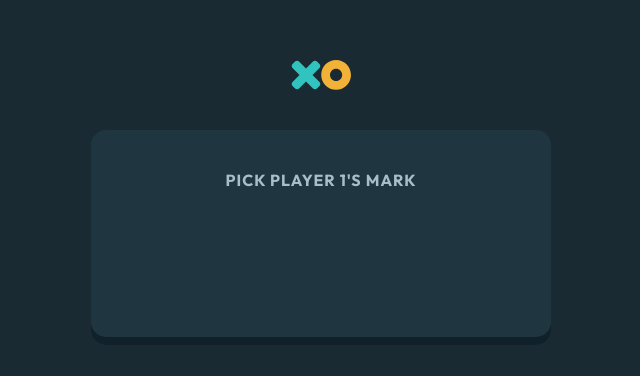
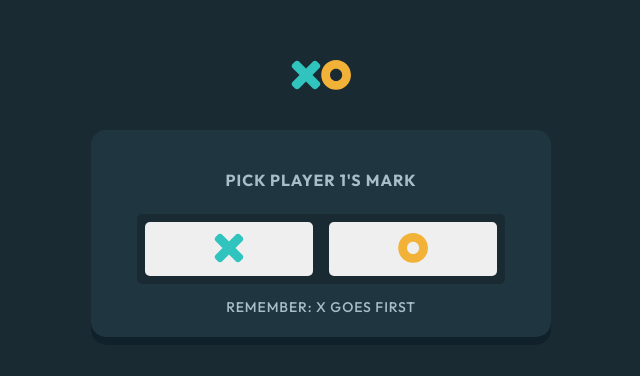
Before and after one commit to MasonBoom/Tic-Tac-Toe-React, a React (Create React App) app: page / in a window 1280 px wide. Shown: the part 180-556 px from the top of the page, without its empty margins (319-959 px from the left). Built offline with nearby package versions, Linux system fonts and the light colour scheme.

Commit message:
completed modal

```diff
--- a/src/pages/mainPage/MainPage.js
+++ b/src/pages/mainPage/MainPage.js
@@ -5,6 +5,9 @@ import {
     ColoredIcon,
     SelectionModal,
     Header,
+    ButtonDiv,
+    SubHeader,
+    ModalButton,
 } from './mainpage.styles';
 import x from '../../assets/x.svg';
 import o from '../../assets/o.svg';
@@ -18,6 +21,15 @@ const MainPage = () => {
             </IconRow>
             <SelectionModal>
                 <Header>Pick Player 1's mark</Header>
+                <ButtonDiv>
+                    <ModalButton>
+                        <ColoredIcon src={x} alt='x' />
+                    </ModalButton>
+                    <ModalButton>
+                        <ColoredIcon src={o} alt='o' />
+                    </ModalButton>
+                </ButtonDiv>
+                <SubHeader>Remember: X goes first</SubHeader>
             </SelectionModal>
         </MainDiv>
     )
--- a/src/pages/mainPage/mainpage.styles.js
+++ b/src/pages/mainPage/mainpage.styles.js
@@ -39,3 +39,36 @@ export const Header = styled.h3`
     letter-spacing: 1px;
     text-transform: uppercase;
 `;
+
+export const ButtonDiv = styled.div`
+    background-color: #1A2A33;
+    height: 70px;
+    width: 80%;
+    border-radius: 5px;
+    margin: 0 auto;
+    margin-top: 24px;
+    display: flex;
+    flex-direction: row;
+`;
+
+export const SubHeader = styled.h3`
+    font-family: 'Outfit';
+    font-style: normal;
+    font-weight: 500;
+    font-size: 14px;
+    line-height: 18px;
+    text-align: center;
+    letter-spacing: 0.875px;
+    color: #A8BFC9;
+    text-transform: uppercase;
+`;
+
+export const ModalButton = styled.button`
+    height: 54px;
+    width: 49%;
+    margin: 8px;
+    margin-left: 8px;
+    color: #A8BFC9;
+    border-radius: 5px;
+    border: none;
+`;
```
